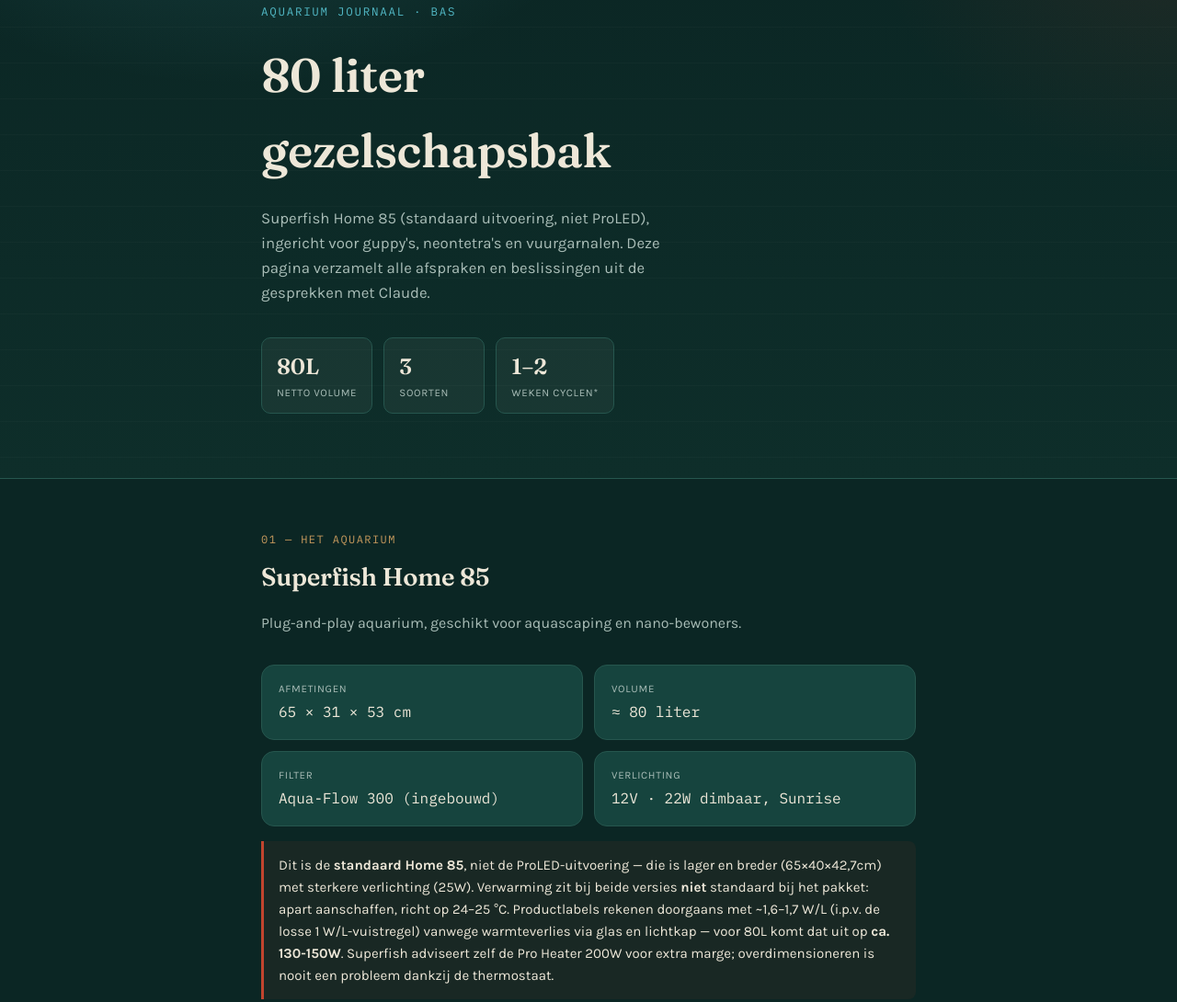
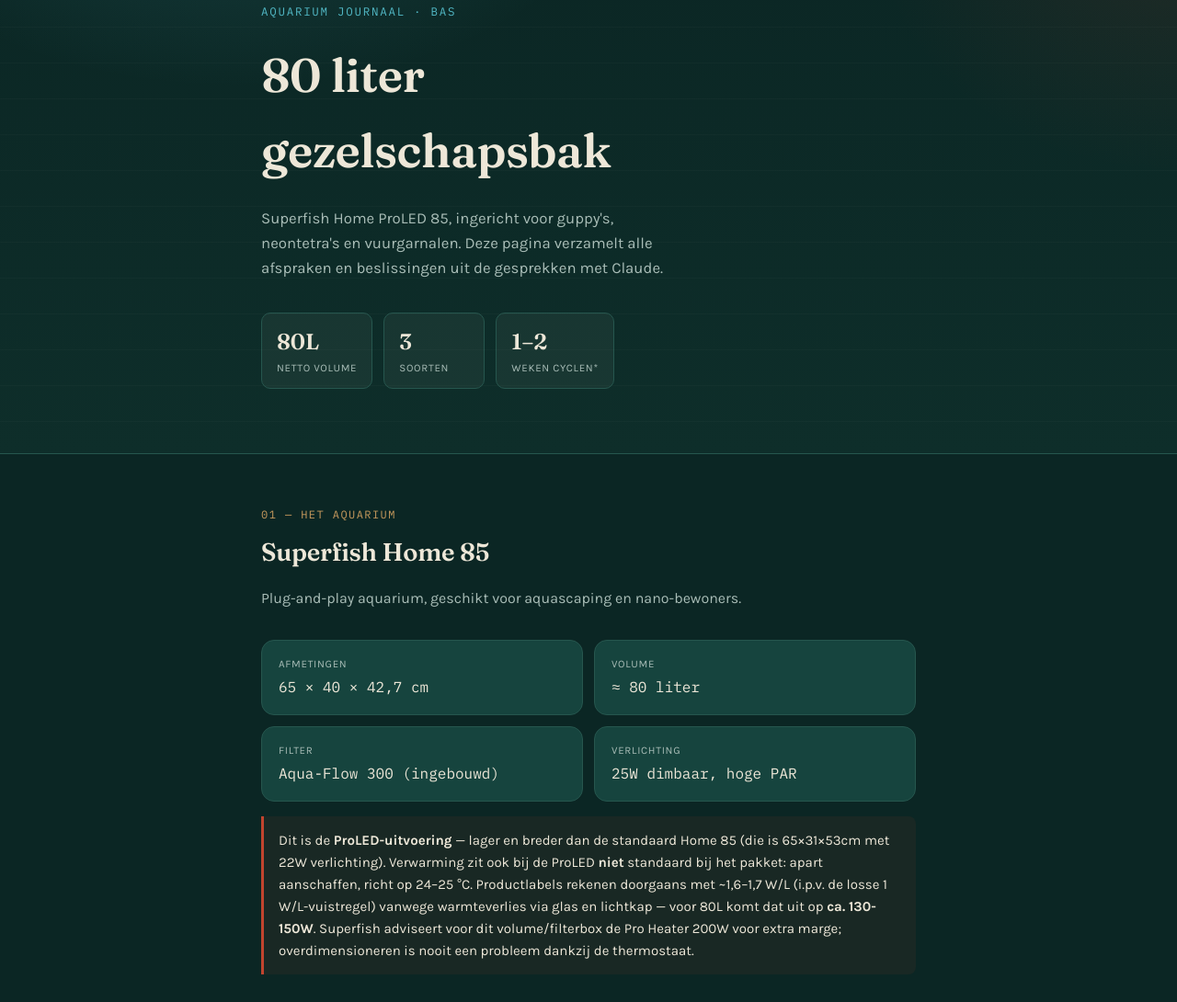
Before and after one commit to BasTrebus/aquarium-gids, a plain HTML site: page index.html in a window 1280 px wide. Shown: the part 87-1177 px from the top of the page at 92% size. Drawn offline with Linux system fonts and the light colour scheme.

Commit message:
Update aquarium specs to ProLED 85 (dimensions, lighting, substrate quantity, floating plant rationale)

```diff
--- a/index.html
+++ b/index.html
@@ -245,7 +245,7 @@
   <div class="wrap">
     <span class="eyebrow">Aquarium journaal · Bas</span>
     <h1>80 liter gezelschapsbak</h1>
-    <p>Superfish Home 85 (standaard uitvoering, niet ProLED), ingericht voor guppy's, neontetra's en vuurgarnalen. Deze pagina verzamelt alle afspraken en beslissingen uit de gesprekken met Claude.</p>
+    <p>Superfish Home ProLED 85, ingericht voor guppy's, neontetra's en vuurgarnalen. Deze pagina verzamelt alle afspraken en beslissingen uit de gesprekken met Claude.</p>
     <div class="stat-row">
       <div class="stat"><div class="num">80L</div><div class="label">Netto volume</div></div>
       <div class="stat"><div class="num">3</div><div class="label">Soorten</div></div>
@@ -260,12 +260,12 @@
     <h2>Superfish Home 85</h2>
     <p class="intro">Plug-and-play aquarium, geschikt voor aquascaping en nano-bewoners.</p>
     <div class="spec-grid">
-      <div class="spec-card"><div class="label">Afmetingen</div><div class="value">65 × 31 × 53 cm</div></div>
+      <div class="spec-card"><div class="label">Afmetingen</div><div class="value">65 × 40 × 42,7 cm</div></div>
       <div class="spec-card"><div class="label">Volume</div><div class="value">≈ 80 liter</div></div>
       <div class="spec-card"><div class="label">Filter</div><div class="value">Aqua-Flow 300 (ingebouwd)</div></div>
-      <div class="spec-card"><div class="label">Verlichting</div><div class="value">12V · 22W dimbaar, Sunrise</div></div>
+      <div class="spec-card"><div class="label">Verlichting</div><div class="value">25W dimbaar, hoge PAR</div></div>
     </div>
-    <div class="note-box">Dit is de <strong>standaard Home 85</strong>, niet de ProLED-uitvoering — die is lager en breder (65×40×42,7cm) met sterkere verlichting (25W). Verwarming zit bij beide versies <strong>niet</strong> standaard bij het pakket: apart aanschaffen, richt op 24–25 °C. Productlabels rekenen doorgaans met ~1,6–1,7 W/L (i.p.v. de losse 1 W/L-vuistregel) vanwege warmteverlies via glas en lichtkap — voor 80L komt dat uit op <strong>ca. 130-150W</strong>. Superfish adviseert zelf de Pro Heater 200W voor extra marge; overdimensioneren is nooit een probleem dankzij de thermostaat.</div>
+    <div class="note-box">Dit is de <strong>ProLED-uitvoering</strong> — lager en breder dan de standaard Home 85 (die is 65×31×53cm met 22W verlichting). Verwarming zit ook bij de ProLED <strong>niet</strong> standaard bij het pakket: apart aanschaffen, richt op 24–25 °C. Productlabels rekenen doorgaans met ~1,6–1,7 W/L (i.p.v. de losse 1 W/L-vuistregel) vanwege warmteverlies via glas en lichtkap — voor 80L komt dat uit op <strong>ca. 130-150W</strong>. Superfish adviseert voor dit volume/filterbox de Pro Heater 200W voor extra marge; overdimensioneren is nooit een probleem dankzij de thermostaat.</div>
   </div>
 </section>
 
@@ -278,7 +278,7 @@
       <div class="plant-item"><span class="name">Geen pH-verlagende aquasoil</span><span class="desc">Bodems als ADA Amazonia zijn bedoeld voor Caridina-garnalen (zacht, zuur water). Vuurgarnalen (Neocaridina) en guppy's doen het juist het beste in neutraal/licht hard water — Nederlands kraanwater past hier meestal al zonder aanpassing.</span></div>
       <div class="plant-item"><span class="name">Planten hebben het amper nodig</span><span class="desc">Javamos, javavaren, anubias, hoornblad en drijfplanten zijn epifyten of drijvers — ze halen voeding uit het water, niet uit de bodem.</span></div>
       <div class="plant-item"><span class="name">Aanbevolen: inert grind/zand</span><span class="desc">Fijne korrel (2-3mm), donkere kleur. Geen invloed op waterwaarden, veilig om op te scharrelen, gaat een leven lang mee.</span></div>
-      <div class="plant-item"><span class="name">Hoeveelheid</span><span class="desc">Voor het bodemoppervlak van de Home 85 (~65×31cm): reken op 8-10 kg voor een laag van 3-4cm vooraan, oplopend naar 5-6cm achteraan.</span></div>
+      <div class="plant-item"><span class="name">Hoeveelheid</span><span class="desc">Voor het bodemoppervlak van de ProLED 85 (~65×40cm, groter dan de standaardversie): reken op 10-13 kg voor een laag van 3-4cm vooraan, oplopend naar 5-6cm achteraan.</span></div>
       <div class="plant-item"><span class="name">Later een wortelvreter erbij?</span><span class="desc">Gebruik dan voedingstabletten (root tabs) onder die plant, in plaats van de hele bodem om te ruilen voor een pH-actieve soil.</span></div>
       <div class="plant-item"><span class="name">Kraanwater Sittard-Geleen</span><span class="desc">WML levert hier ~7,3-7,9 °dH — op de Duitse schaal geldt dat als "zacht", ondanks dat Zuid-Limburg van nature het hardste grondwater van NL heeft (WML ontheardt actief). Dit zit al dicht bij het ideale bereik voor Neocaridina (GH 4-6) — extra reden om geen pH-verlagende bodem te gebruiken.</span></div>
     </div>
@@ -392,7 +392,7 @@
       <div class="plant-item"><span class="name">Javamos</span><span class="desc">Nummer 1 — dichte schuilplek + biofilm om te grazen.</span></div>
       <div class="plant-item"><span class="name">Javavaren</span><span class="desc">Op hout/steen bevestigen, niet in het grind.</span></div>
       <div class="plant-item"><span class="name">Anubias</span><span class="desc">Langzame groei, weinig onderhoud.</span></div>
-      <div class="plant-item"><span class="name">Drijfplanten — extra waardevol in deze bak</span><span class="desc">Bij 53cm hoogte hangen de wortels dieper door dan in een lage bak, wat schuilruimte geeft door een groter deel van de waterkolom — plus guppy's zijn van nature oppervlaktevissen. Kikkerbeet of Salvinia zijn makkelijker te beheersen dan kroos (verspreidt zich lastig buiten de bak bij waterwissels). Streef naar 40-60% oppervlaktedekking — genoeg schaduw zonder licht/gaswisseling voor de rest te blokkeren.</span></div>
+      <div class="plant-item"><span class="name">Drijfplanten</span><span class="desc">Bij de lager-bredere ProLED-vorm (42,7cm hoog) is de waterkolom minder diep dan bij de standaardversie, maar drijfplanten blijven zinvol: schaduw en dekking die aansluit bij het natuurlijke oppervlaktegedrag van guppy's. De extra bodemdiepte (40cm) geeft juist meer ruimte voor een gelaagde aquascape-opstelling met je hardscape. Kikkerbeet of Salvinia zijn makkelijker te beheersen dan kroos (verspreidt zich lastig buiten de bak bij waterwissels). Streef naar 40-60% oppervlaktedekking — genoeg schaduw zonder licht/gaswisseling voor de rest te blokkeren.</span></div>
       <div class="plant-item"><span class="name">Hoornblad</span><span class="desc">Snelgroeiend, geen substraat nodig, trekt nitraat weg.</span></div>
       <div class="plant-item"><span class="name">Hout als hoofdkeuze hardscape</span><span class="desc">Past het best bij deze setup: geeft tannines af (sluit aan bij je al wat zachte Sittard-Geleen water) en is de beste biofilm-grazeoppervlakte voor de garnalen.</span></div>
       <div class="plant-item"><span class="name">Mopani-/moeraswaardhout</span><span class="desc">Grazeoppervlak + tannines; kan pH iets verlagen. Vaak gezandstraald — spoel grondig af of vraag bij aankoop na op metaalresten, schadelijk voor garnalen.</span></div>
```
